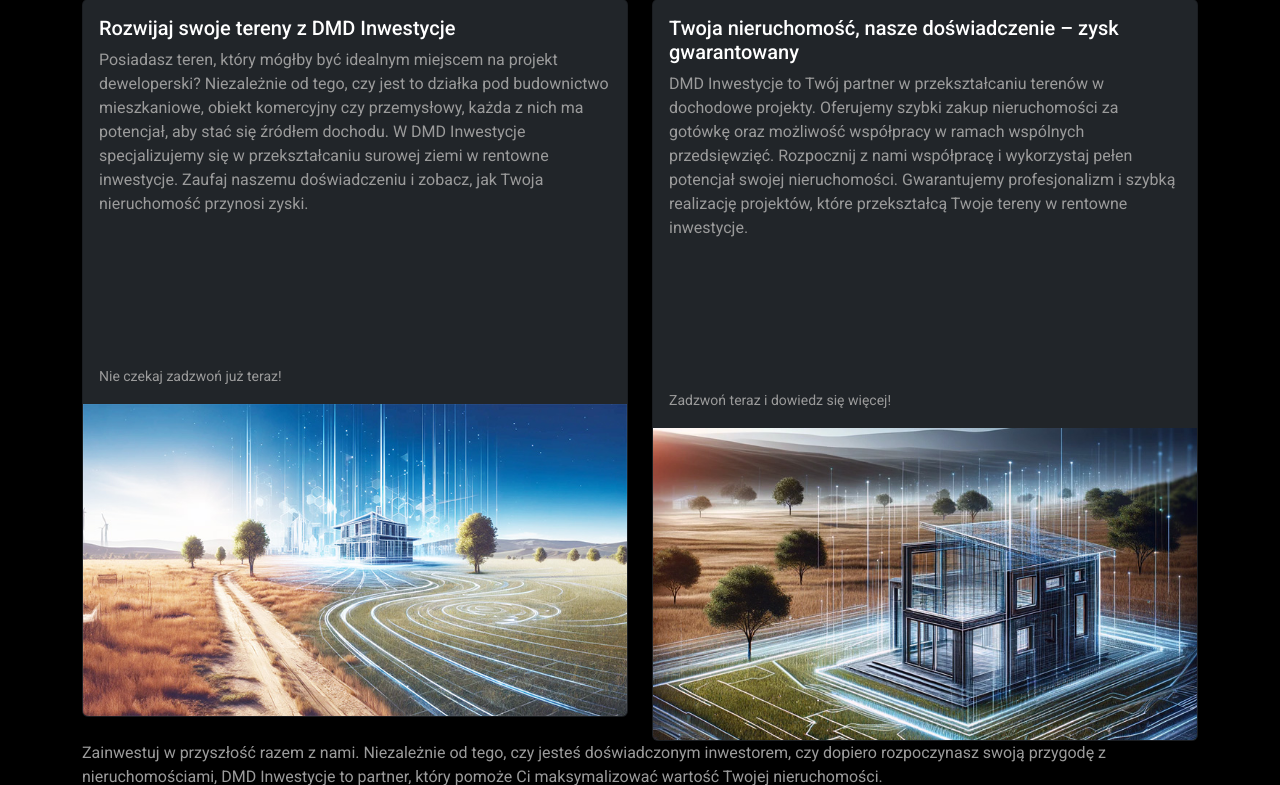
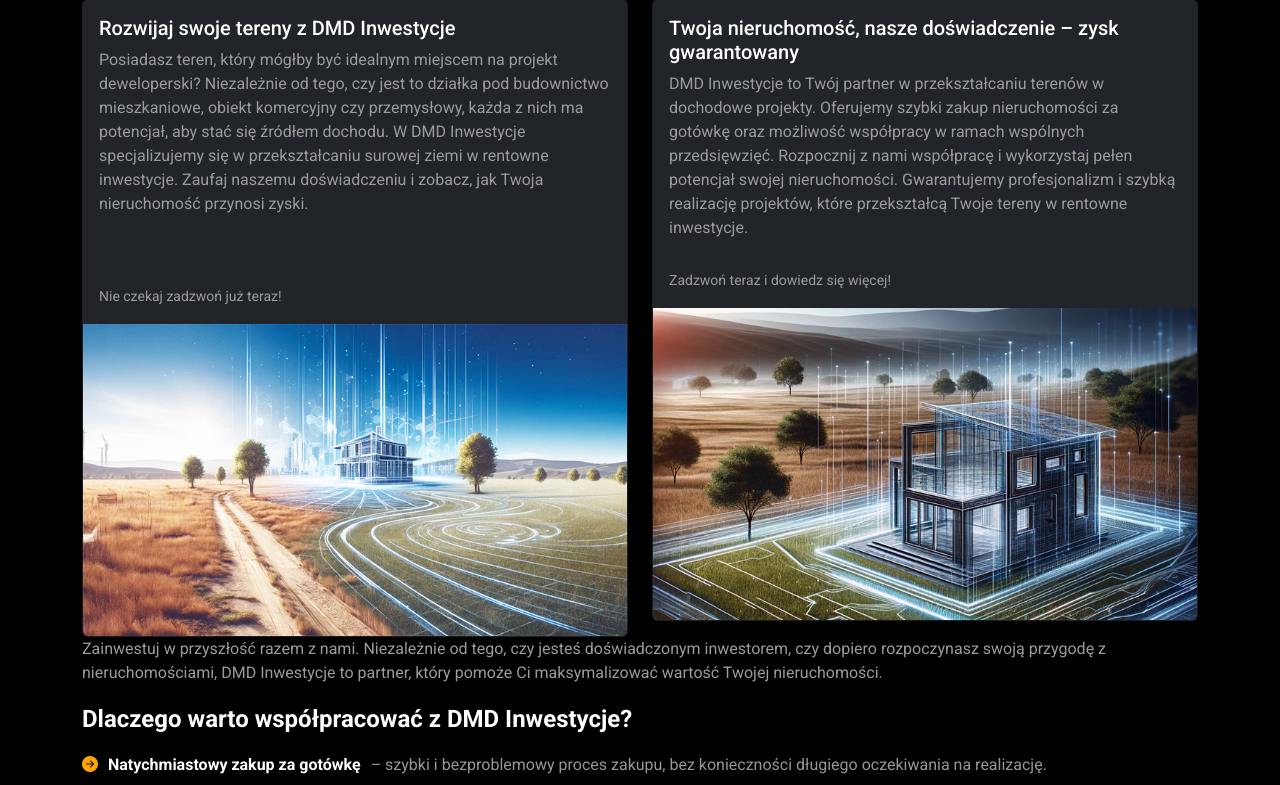
Before and after one commit to informatykdmd/dmdinwestycje, a Flask app: template templates/ofertaInwestycyjna.html in a window 1280 px wide. Shown: the part 524-1309 px from the top of the page. Run offline with Flask 3, Linux system fonts and the light colour scheme; the template is opened without the code that fills it, so the values that code supplies are empty; some libraries are stand-ins or nearby versions.

Commit message:
Working now

```diff
--- a/templates/ofertaInwestycyjna.html
+++ b/templates/ofertaInwestycyjna.html
@@ -47,7 +47,7 @@
                 <div class="card text-bg-dark">
                   <div class="card-body">
                     <h5 class="card-title">Rozwijaj swoje tereny z DMD Inwestycje</h5>
-                    <p class="card-text" style="min-height: 300px;">
+                    <p class="card-text" style="min-height: 220px;">
                       Posiadasz teren, który mógłby być idealnym miejscem na projekt deweloperski?
                       Niezależnie od tego, czy jest to działka pod budownictwo mieszkaniowe, obiekt
                       komercyjny czy przemysłowy, każda z nich ma potencjał, aby stać się źródłem
@@ -65,7 +65,7 @@
                 <div class="card text-bg-dark">
                   <div class="card-body">
                     <h5 class="card-title">Twoja nieruchomość, nasze doświadczenie – zysk gwarantowany</h5>
-                    <p class="card-text" style="min-height: 300px;">
+                    <p class="card-text" style="min-height: 180px;">
                       DMD Inwestycje to Twój partner w przekształcaniu terenów w dochodowe projekty.
                       Oferujemy szybki zakup nieruchomości za gotówkę oraz możliwość współpracy w ramach
                       wspólnych przedsięwzięć. Rozpocznij z nami współpracę i wykorzystaj pełen potencjał
```
